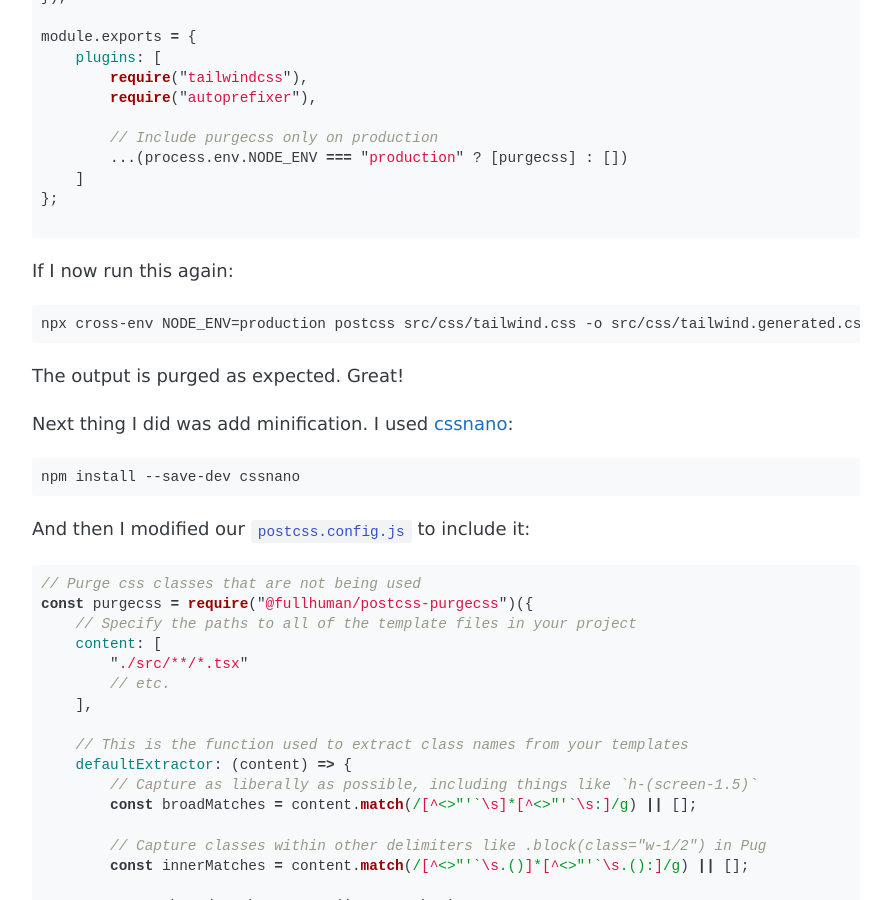
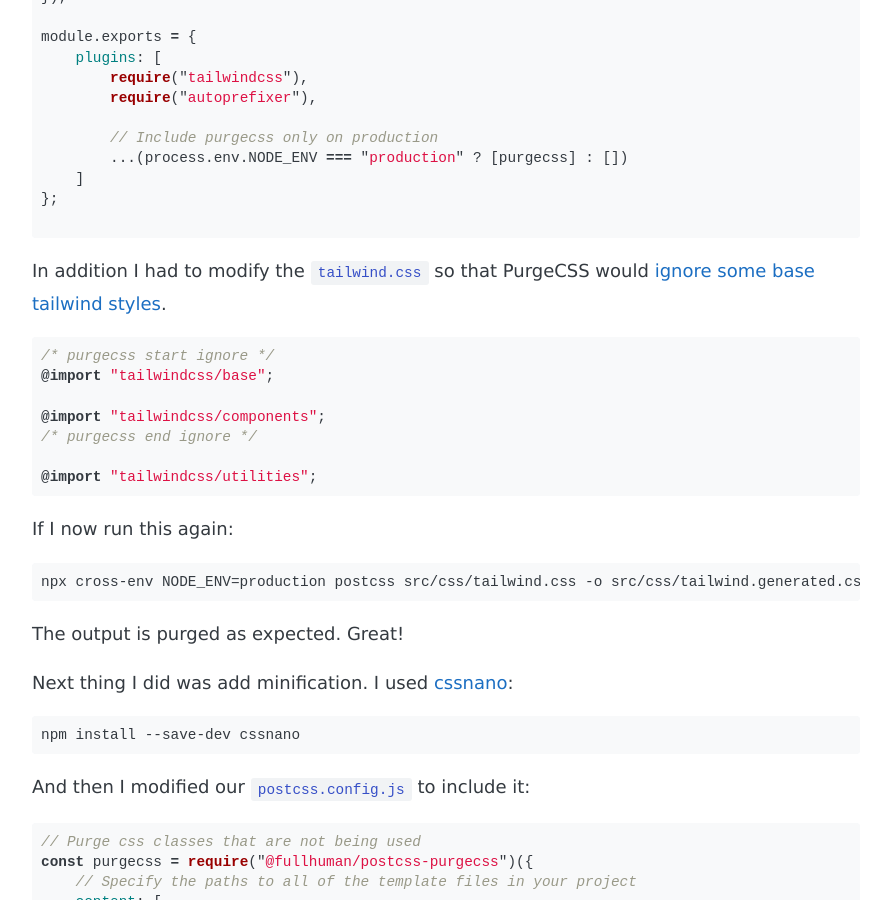
Before and after one commit to n1ghtmare/n1ghtmare.github.io, a Jekyll site: the page built from _posts/2020-05-14-setting-up-tailwindcss.md, in a window 1280 px wide and 900 px high, scrolled down 3927 px. Shown: the whole window, without its empty margins (194-1085 px from the left). Built offline with Jekyll 4.4.1, drawn with Linux system fonts in a browser that asks for light colours; some web fonts are replaced.

Commit message:
Minor correction to the latest post

````diff
--- a/_posts/2020-05-14-setting-up-tailwindcss.md
+++ b/_posts/2020-05-14-setting-up-tailwindcss.md
@@ -180,6 +180,18 @@ module.exports = {
 
 ```
 
+In addition I had to modify the `tailwind.css` so that PurgeCSS would [ignore some base tailwind styles](https://tailwindcss.com/docs/controlling-file-size/#setting-up-purgecss-manually).
+
+```css
+/* purgecss start ignore */
+@import "tailwindcss/base";
+
+@import "tailwindcss/components";
+/* purgecss end ignore */
+
+@import "tailwindcss/utilities";
+```
+
 If I now run this again:
 
 ```
````
